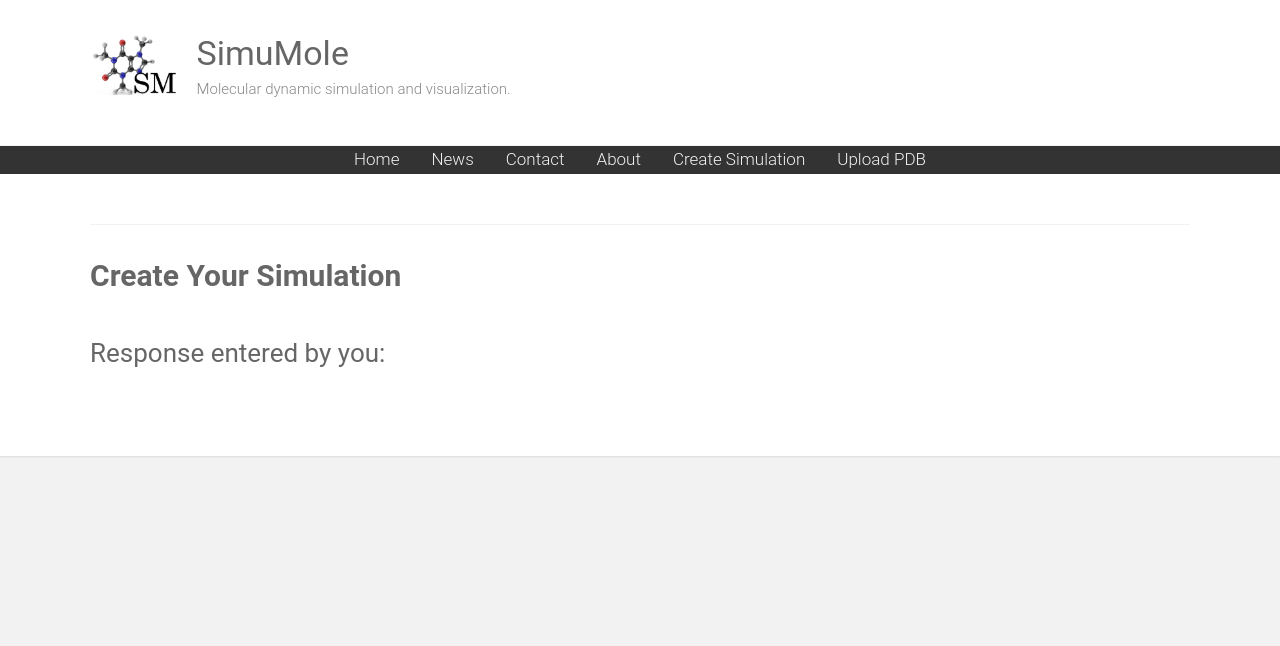
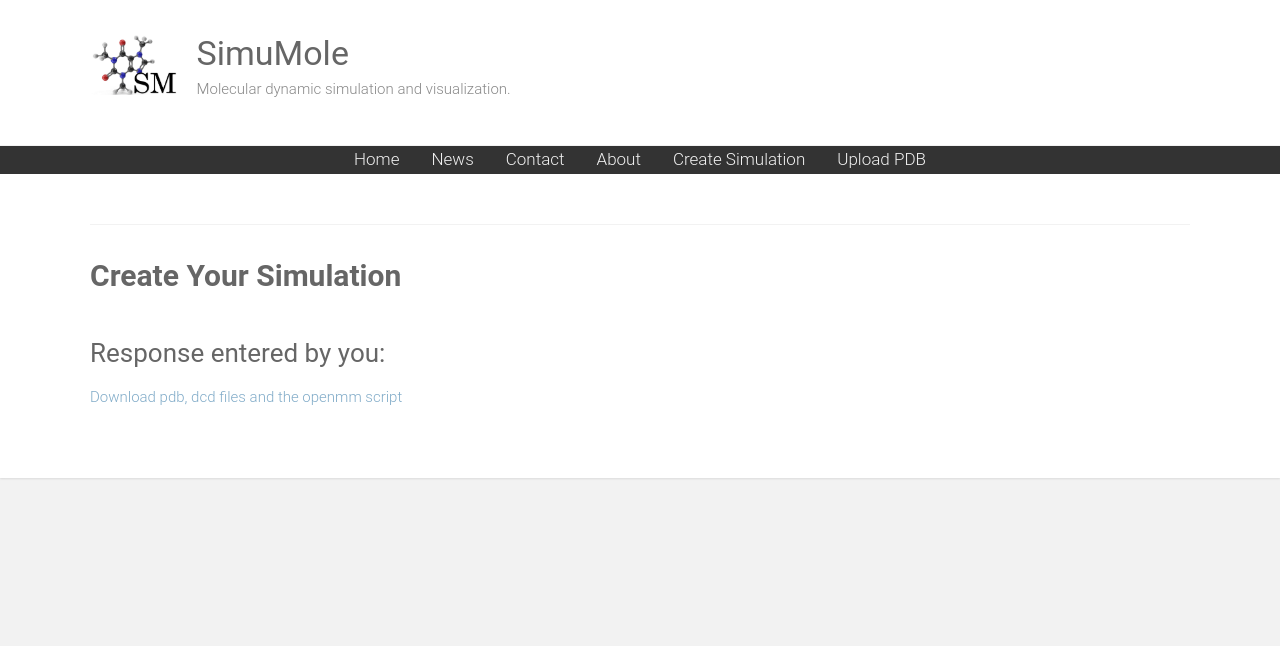
Before and after one commit to TechnionYP5779/SimuMole, a Django app: template src/SimuMole/SimuMoleWeb/templates/create_simulation_result.html in a window 1280 px wide. Shown: the top 646 px of the page. Run offline with Django 3.2, Linux system fonts and the light colour scheme; the template is opened without the code that fills it, so the values that code supplies are empty.

Commit message:
closes 93

```diff
--- a/src/SimuMole/SimuMoleWeb/templates/create_simulation_result.html
+++ b/src/SimuMole/SimuMoleWeb/templates/create_simulation_result.html
@@ -17,4 +17,6 @@
         {% endfor %}
     </ul>
 
+	<a href="/media/files/dcd_pdbs_openmm.zip">Download pdb, dcd files and the openmm script</a>
+
 {% endblock %}
--- a/src/SimuMole/SimuMoleWeb/views.py
+++ b/src/SimuMole/SimuMoleWeb/views.py
@@ -8,6 +8,9 @@ from django.shortcuts import render
 from django.core.files.storage import FileSystemStorage
 from django.conf import settings
 import os
+import shutil
+
+temp = 'media/files/'  # path to temp folder
 
 
 ################################
@@ -116,6 +119,9 @@ class SimulationWizard(CookieWizardView):
                        form_dict['x1'], form_dict['y1'], form_dict['z1'],
                        form_dict['x2'], form_dict['y2'], form_dict['z2'],
                        form_dict['temperature'], form_dict['production_steps'])
+        shutil.make_archive('dcd_pdbs_openmm', 'zip', temp)
+        shutil.move("dcd_pdbs_openmm.zip", "media/files/dcd_pdbs_openmm.zip")
+
         s.create_simulation()
 
 
```
